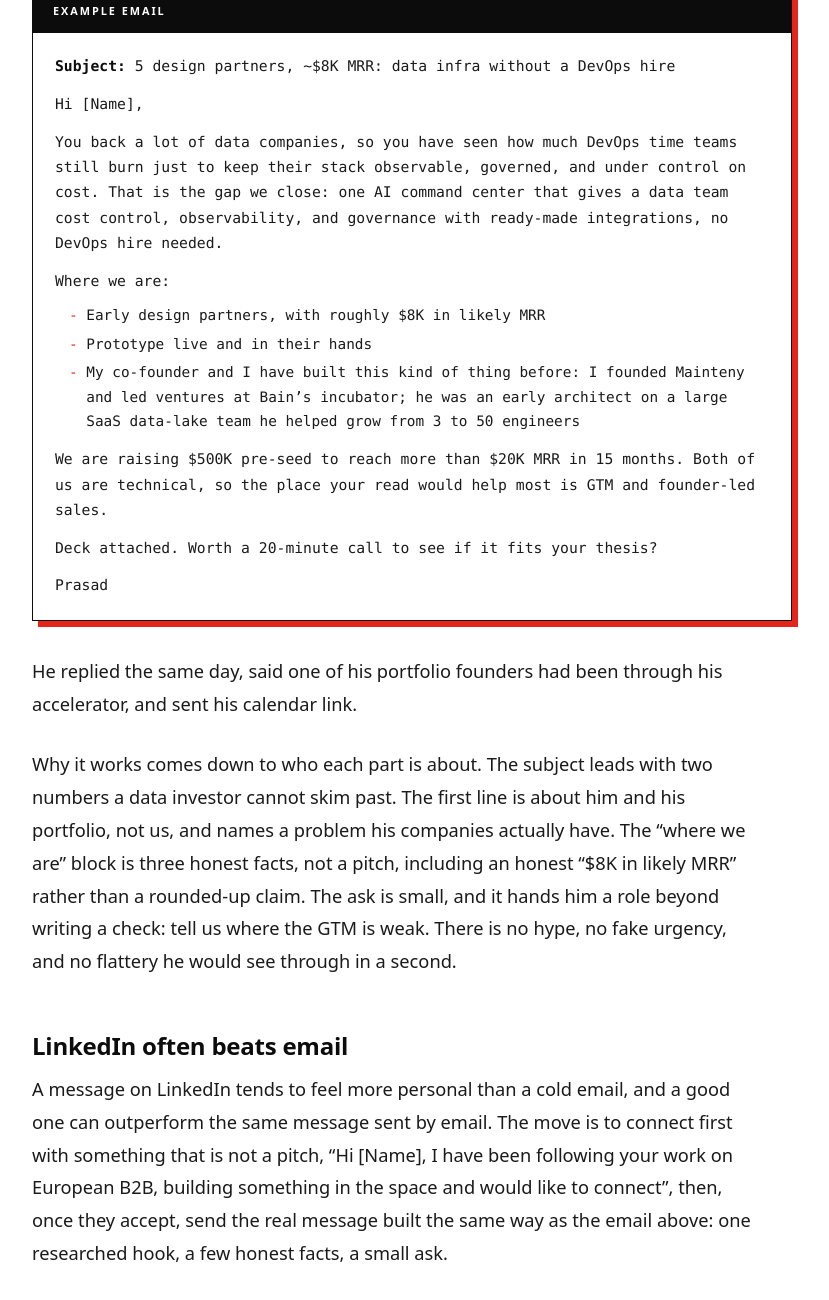
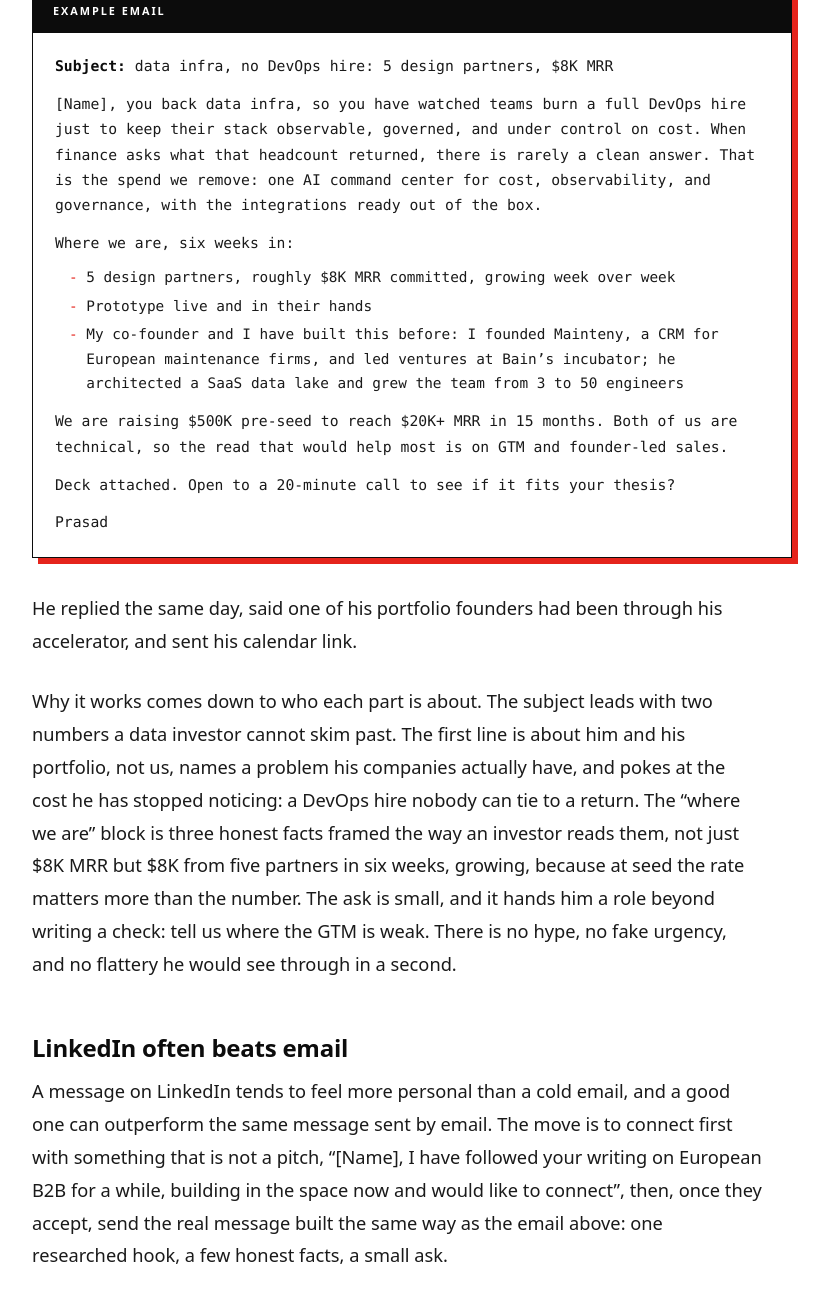
Before and after one commit to prasadus92/prasadus92.github.io, an Astro site: page /v2/blog/raising-seed-round in a window 1280 px wide. Shown: the part 3480-4780 px from the top of the page, without its empty margins (228-1057 px from the left). Built offline with nearby package versions, Linux system fonts and the light colour scheme; Astro itself is replaced by a stand-in of ours; some packages are replaced by stand-ins of ours; a web font is replaced by a local one.

Commit message:
Sharpen VC + sales email examples to Josh Braun standard
- Drop the 'Hi [Name]' greeting; open on the recipient's world.
- Add an explicit cost-of-inaction poke to each opener (the DevOps
  hire nobody can tie to a return; the events spend finance shrugs at).
- Frame the seed traction the way an investor reads it: rate and
  recency (5 partners in 6 weeks, growing), not just absolute MRR.
- Keep one small, clear CTA and honest social proof.

```diff
--- a/src/content/blog/raising-seed-round.md
+++ b/src/content/blog/raising-seed-round.md
@@ -50,21 +50,19 @@ Here is a cold email that got a same-day reply. This one was barely warm, the pa
 
 <div class="email-example">
 
-**Subject:** 5 design partners, ~$8K MRR: data infra without a DevOps hire
+**Subject:** data infra, no DevOps hire: 5 design partners, \$8K MRR
 
-Hi \[Name\],
+\[Name\], you back data infra, so you have watched teams burn a full DevOps hire just to keep their stack observable, governed, and under control on cost. When finance asks what that headcount returned, there is rarely a clean answer. That is the spend we remove: one AI command center for cost, observability, and governance, with the integrations ready out of the box.
 
-You back a lot of data companies, so you have seen how much DevOps time teams still burn just to keep their stack observable, governed, and under control on cost. That is the gap we close: one AI command center that gives a data team cost control, observability, and governance with ready-made integrations, no DevOps hire needed.
+Where we are, six weeks in:
 
-Where we are:
+- 5 design partners, roughly \$8K MRR committed, growing week over week
+- Prototype live and in their hands
+- My co-founder and I have built this before: I founded Mainteny, a CRM for European maintenance firms, and led ventures at Bain's incubator; he architected a SaaS data lake and grew the team from 3 to 50 engineers
 
-- Early design partners, with roughly \$8K in likely MRR
-- Prototype live and in their hands
-- My co-founder and I have built this kind of thing before: I founded Mainteny and led ventures at Bain's incubator; he was an early architect on a large SaaS data-lake team he helped grow from 3 to 50 engineers
+We are raising \$500K pre-seed to reach \$20K+ MRR in 15 months. Both of us are technical, so the read that would help most is on GTM and founder-led sales.
 
-We are raising \$500K pre-seed to reach more than \$20K MRR in 15 months. Both of us are technical, so the place your read would help most is GTM and founder-led sales.
-
-Deck attached. Worth a 20-minute call to see if it fits your thesis?
+Deck attached. Open to a 20-minute call to see if it fits your thesis?
 
 Prasad
 
@@ -72,11 +70,11 @@ Prasad
 
 He replied the same day, said one of his portfolio founders had been through his accelerator, and sent his calendar link.
 
-Why it works comes down to who each part is about. The subject leads with two numbers a data investor cannot skim past. The first line is about him and his portfolio, not us, and names a problem his companies actually have. The "where we are" block is three honest facts, not a pitch, including an honest "\$8K in likely MRR" rather than a rounded-up claim. The ask is small, and it hands him a role beyond writing a check: tell us where the GTM is weak. There is no hype, no fake urgency, and no flattery he would see through in a second.
+Why it works comes down to who each part is about. The subject leads with two numbers a data investor cannot skim past. The first line is about him and his portfolio, not us, names a problem his companies actually have, and pokes at the cost he has stopped noticing: a DevOps hire nobody can tie to a return. The "where we are" block is three honest facts framed the way an investor reads them, not just \$8K MRR but \$8K from five partners in six weeks, growing, because at seed the rate matters more than the number. The ask is small, and it hands him a role beyond writing a check: tell us where the GTM is weak. There is no hype, no fake urgency, and no flattery he would see through in a second.
 
 ### LinkedIn often beats email
 
-A message on LinkedIn tends to feel more personal than a cold email, and a good one can outperform the same message sent by email. The move is to connect first with something that is not a pitch, "Hi \[Name\], I have been following your work on European B2B, building something in the space and would like to connect", then, once they accept, send the real message built the same way as the email above: one researched hook, a few honest facts, a small ask.
+A message on LinkedIn tends to feel more personal than a cold email, and a good one can outperform the same message sent by email. The move is to connect first with something that is not a pitch, "\[Name\], I have followed your writing on European B2B for a while, building in the space now and would like to connect", then, once they accept, send the real message built the same way as the email above: one researched hook, a few honest facts, a small ask.
 
 ### Timing is free upside on a good message
 
--- a/src/content/blog/technical-founder-sales.md
+++ b/src/content/blog/technical-founder-sales.md
@@ -49,15 +49,15 @@ Here is what it looks like in practice. This is a LinkedIn message I sent a mark
 
 <div class="email-example">
 
-Hi \[Name\], you put real budget into conferences, and if your team is like most B2B teams, events drive 30 to 40% of pipeline. The hard part is proving it. Three things usually break: picking the conferences where your target accounts actually show up, getting meetings booked before you land, and tracking ROI and follow-ups so the spend holds up when finance asks.
+\[Name\], you put real budget into conferences, and for most B2B teams events drive 30 to 40% of pipeline. The hard part is proving it, so when finance asks what the spend returned, the honest answer is usually a shrug. Three things tend to break: picking the conferences where your target accounts actually show up, getting meetings booked before you land, and tracking ROI and follow-ups so the number holds up under that question.
 
 Which of those three is the messiest for you right now?
 
-For context, I am taking on a few design partners to fix exactly this. As a venture CTO at Bain I saw PE-backed teams 3 to 5x their event ROI once they got it right.
+For context, I take on a few design partners to fix exactly this. As a venture CTO at Bain I watched PE-backed teams 3 to 5x their event ROI once they got it right.
 
 </div>
 
-What made it land is what is missing from it: no product name, no calendar link, no "quick 15 minutes," and almost no "I." It opens on her spend, names the problem in her words, and asks which part hurts most. She replied, and the reply is the tell that it worked.
+What made it land is what is missing from it: no greeting, no product name, no calendar link, no "quick 15 minutes," and almost no "I." It opens on her spend, names the problem in her words, pokes at the cost she has learned to live with (a big spend she cannot defend to finance), and asks which part hurts most. She replied, and the reply is the tell that it worked.
 
 <div class="email-example">
 
```
